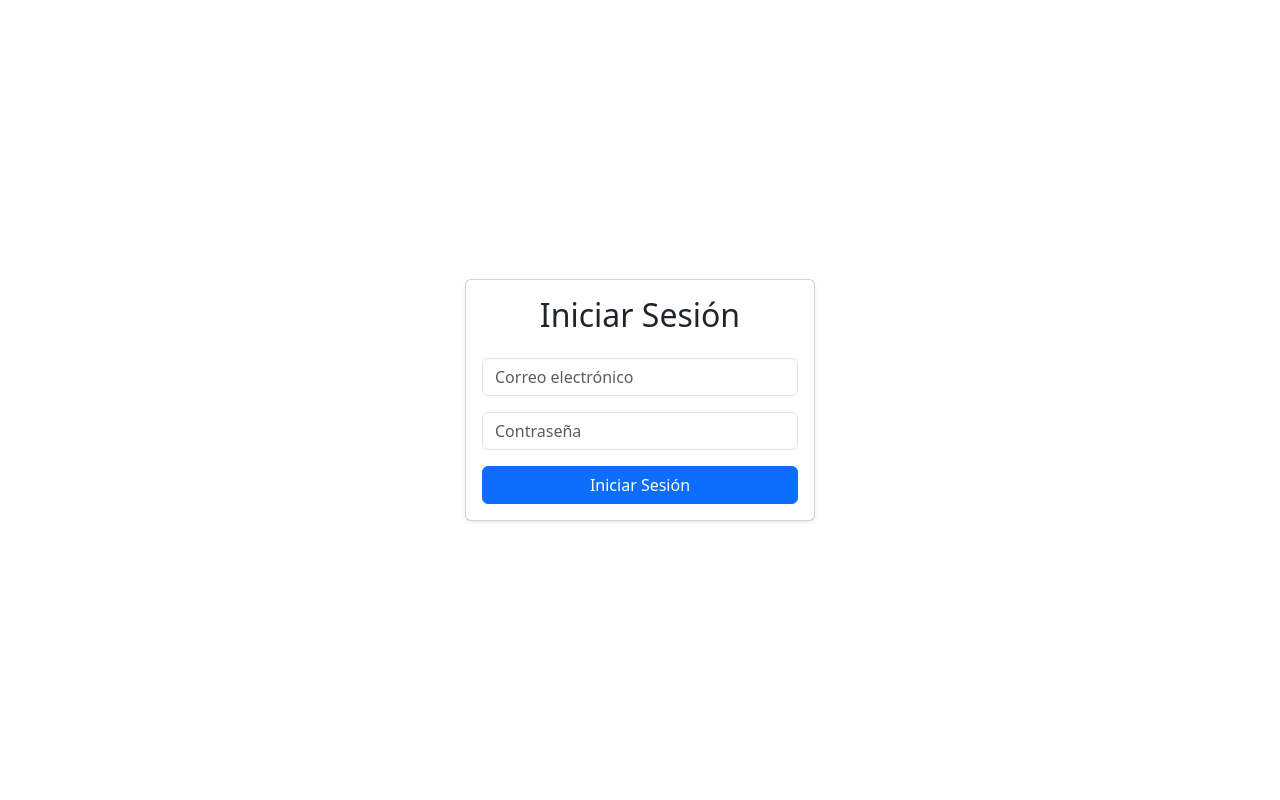
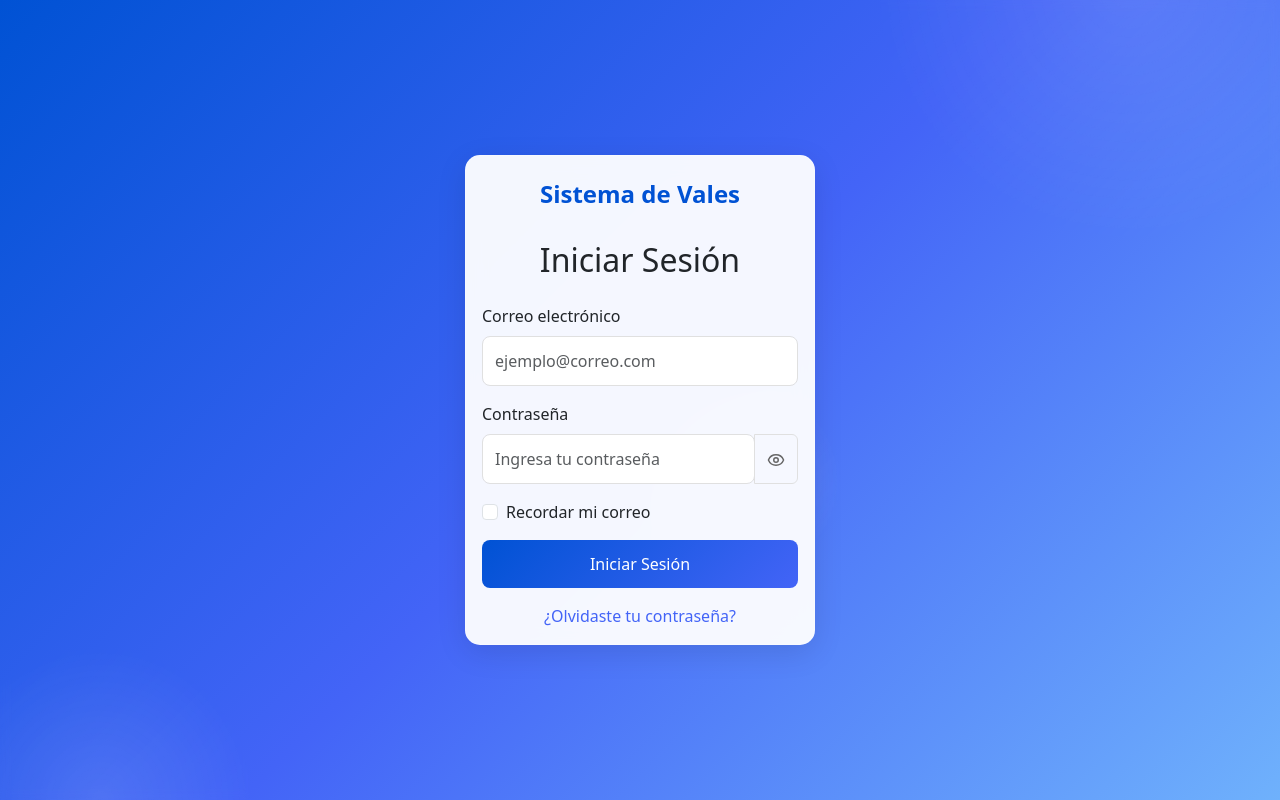
Before and after one commit to crxsx0/dw-sec-vales-de-alimentacion, a React (Vite) app in the folder frontend/: page / in a window 1280 px wide. Built offline with nearby package versions, Linux system fonts and the light colour scheme.

Commit message:
Agregar estilos CSS para el componente de Login, incluyendo efectos de fondo y mejoras en la interfaz de usuario

```diff
--- /dev/null
+++ b/frontend/src/components/Login/login.css
@@ -0,0 +1,158 @@
+.login-container {
+    min-height: 100vh;
+    background: linear-gradient(135deg, #0052D4, #4364F7, #6FB1FC);
+    position: relative;
+    overflow: hidden;
+}
+
+.background-shapes {
+    position: absolute;
+    width: 100%;
+    height: 100%;
+    overflow: hidden;
+}
+
+.shape {
+    position: absolute;
+    background: rgba(255, 255, 255, 0.1);
+    -webkit-backdrop-filter: blur(5px);
+    backdrop-filter: blur(5px);
+    border-radius: 50%;
+}
+
+.shape-1 {
+    width: 500px;
+    height: 500px;
+    top: -250px;
+    right: -100px;
+    background: radial-gradient(circle, rgba(255,255,255,0.1) 0%, rgba(255,255,255,0) 70%);
+    animation: float 8s ease-in-out infinite;
+}
+
+.shape-2 {
+    width: 300px;
+    height: 300px;
+    bottom: -150px;
+    left: -50px;
+    background: radial-gradient(circle, rgba(255,255,255,0.1) 0%, rgba(255,255,255,0) 70%);
+    animation: float 6s ease-in-out infinite;
+}
+
+.shape-3 {
+    width: 200px;
+    height: 200px;
+    top: 50%;
+    left: 50%;
+    background: radial-gradient(circle, rgba(255,255,255,0.1) 0%, rgba(255,255,255,0) 70%);
+    animation: float 10s ease-in-out infinite;
+}
+
+@keyframes float {
+    0% {
+        transform: translateY(0) rotate(0deg);
+    }
+    50% {
+        transform: translateY(-20px) rotate(180deg);
+    }
+    100% {
+        transform: translateY(0) rotate(360deg);
+    }
+}
+
+.login-card {
+    width: 350px;
+    border: none !important;
+    border-radius: 15px !important;
+    box-shadow: 0 8px 30px rgba(0,0,0,0.1) !important;
+    transition: all 0.3s ease !important;
+}
+
+.glass-effect {
+    background: rgba(255, 255, 255, 0.95) !important;
+    -webkit-backdrop-filter: blur(10px) !important;
+    backdrop-filter: blur(10px) !important;
+    border: 1px solid rgba(255, 255, 255, 0.18) !important;
+}
+
+.login-card:hover {
+    transform: translateY(-5px);
+}
+
+.logo-text {
+    color: #0052D4;
+    font-size: 1.5rem;
+    font-weight: bold;
+    margin-bottom: 1rem;
+}
+
+.form-control {
+    border-radius: 8px !important;
+    border: 1px solid #e0e0e0 !important;
+    padding: 12px !important;
+    transition: all 0.3s ease !important;
+}
+
+.form-control:focus {
+    box-shadow: 0 0 0 3px rgba(67, 100, 247, 0.1) !important;
+    border-color: #4364F7 !important;
+}
+
+.btn-primary {
+    background: linear-gradient(135deg, #0052D4, #4364F7) !important;
+    border: none !important;
+    border-radius: 8px !important;
+    padding: 12px !important;
+    font-weight: 500 !important;
+    transition: all 0.3s ease !important;
+}
+
+.btn-primary:hover:not(:disabled) {
+    background: linear-gradient(135deg, #004BC2, #3B58E3) !important;
+    transform: translateY(-1px);
+}
+
+.btn-primary:disabled {
+    background: #ccc !important;
+    cursor: not-allowed;
+}
+
+.form-check-input:checked {
+    background-color: #4364F7 !important;
+    border-color: #4364F7 !important;
+}
+
+.forgot-password {
+    color: #4364F7 !important;
+    transition: all 0.3s ease;
+}
+
+.forgot-password:hover {
+    color: #0052D4 !important;
+    text-decoration: underline !important;
+}
+
+.input-group .btn-outline-secondary {
+    border-color: #e0e0e0 !important;
+    color: #666 !important;
+}
+
+.input-group .btn-outline-secondary:hover {
+    background-color: #f8f9fa !important;
+    color: #333 !important;
+}
+
+.alert {
+    border-radius: 8px !important;
+    animation: fadeIn 0.3s ease;
+}
+
+@keyframes fadeIn {
+    from {
+        opacity: 0;
+        transform: translateY(-10px);
+    }
+    to {
+        opacity: 1;
+        transform: translateY(0);
+    }
+}
--- a/frontend/src/pages/login.jsx
+++ b/frontend/src/pages/login.jsx
@@ -1,58 +1,173 @@
-import React, { useState } from 'react'
-import { useNavigate } from 'react-router-dom'
+import React, { useState, useEffect } from 'react';
+import { useNavigate } from 'react-router-dom';
+import { Eye, EyeOff, AlertCircle } from 'lucide-react';
+import '../components/Login/login.css';
 
 function Login({ onLogin }) {
     const [email, setEmail] = useState('');
     const [password, setPassword] = useState('');
+    const [showPassword, setShowPassword] = useState(false);
+    const [rememberMe, setRememberMe] = useState(false);
+    const [isLoading, setIsLoading] = useState(false);
+    const [error, setError] = useState('');
+    const [emailError, setEmailError] = useState('');
     const navigate = useNavigate();
 
-    const handleLogin = (e) => {
+    useEffect(() => {
+        const savedEmail = localStorage.getItem('rememberedEmail');
+        if (savedEmail) {
+            setEmail(savedEmail);
+            setRememberMe(true);
+        }
+    }, []);
+
+    const validateEmail = (email) => {
+        const re = /^[^\s@]+@[^\s@]+\.[^\s@]+$/;
+        if (!re.test(email)) {
+            setEmailError('Por favor ingresa un email válido');
+            return false;
+        }
+        setEmailError('');
+        return true;
+    };
+
+    const handleLogin = async (e) => {
         e.preventDefault();
+        setError('');
+
+        if (!validateEmail(email)) {
+            return;
+        }
+
+        setIsLoading(true);
+        try {
+            await new Promise(resolve => setTimeout(resolve, 1000));
+
             if (email === 'usuario@ejemplo.com' && password === 'contraseña123') {
-        onLogin(); // Actualiza el estado de autenticación
+                if (rememberMe) {
+                    localStorage.setItem('rememberedEmail', email);
+                } else {
+                    localStorage.removeItem('rememberedEmail');
+                }
+                onLogin();
                 navigate('/dashboard');
             } else {
-        alert('Credenciales incorrectas');
+                setError('Credenciales incorrectas');
+            }
+        } catch (error) {
+            setError('Error al iniciar sesión. Por favor intenta de nuevo.');
+        } finally {
+            setIsLoading(false);
         }
     };
 
     return (
-      <div className="container d-flex justify-content-center align-items-center vh-100">
-        <div className="card shadow-sm" style={{width: '350px'}}>
+        <div className="login-container">
+            <div className="background-shapes">
+                <div className="shape shape-1"></div>
+                <div className="shape shape-2"></div>
+                <div className="shape shape-3"></div>
+            </div>
+
+            <div className="container d-flex justify-content-center align-items-center vh-100 position-relative">
+                <div className="login-card card shadow-lg glass-effect">
+                    <div className="text-center mt-4">
+                        <div className="logo-container">
+                            <h1 className="logo-text">Sistema de Vales</h1>
+                        </div>
+                    </div>
+
                     <div className="card-body">
                         <h2 className="card-title text-center mb-4">Iniciar Sesión</h2>
+
+                        {error && (
+                            <div className="alert alert-danger d-flex align-items-center" role="alert">
+                                <AlertCircle className="me-2" size={18} />
+                                {error}
+                            </div>
+                        )}
+
                         <form onSubmit={handleLogin}>
                             <div className="mb-3">
+                                <label className="form-label">Correo electrónico</label>
                                 <input
                                     type="email"
-                  className="form-control"
-                  placeholder="Correo electrónico"
+                                    className={`form-control ${emailError ? 'is-invalid' : ''}`}
+                                    placeholder="ejemplo@correo.com"
                                     value={email}
-                  onChange={(e) => setEmail(e.target.value)}
+                                    onChange={(e) => {
+                                        setEmail(e.target.value);
+                                        validateEmail(e.target.value);
+                                    }}
                                     required
                                 />
+                                {emailError && (
+                                    <div className="invalid-feedback">
+                                        {emailError}
                                     </div>
+                                )}
+                            </div>
+
                             <div className="mb-3">
+                                <label className="form-label">Contraseña</label>
+                                <div className="input-group">
                                     <input
-                  type="password"
+                                        type={showPassword ? "text" : "password"}
                                         className="form-control"
-                  placeholder="Contraseña"
+                                        placeholder="Ingresa tu contraseña"
                                         value={password}
                                         onChange={(e) => setPassword(e.target.value)}
                                         required
                                     />
+                                    <button
+                                        className="btn btn-outline-secondary"
+                                        type="button"
+                                        onClick={() => setShowPassword(!showPassword)}
+                                    >
+                                        {showPassword ? <EyeOff size={18} /> : <Eye size={18} />}
+                                    </button>
                                 </div>
+                            </div>
+
+                            <div className="mb-3 form-check">
+                                <input
+                                    type="checkbox"
+                                    className="form-check-input"
+                                    id="rememberMe"
+                                    checked={rememberMe}
+                                    onChange={(e) => setRememberMe(e.target.checked)}
+                                />
+                                <label className="form-check-label" htmlFor="rememberMe">
+                                    Recordar mi correo
+                                </label>
+                            </div>
+
                             <button
                                 type="submit"
                                 className="btn btn-primary w-100"
+                                disabled={isLoading}
                             >
-                Iniciar Sesión
+                                {isLoading ? (
+                                    <>
+                                        <span className="spinner-border spinner-border-sm me-2" role="status" aria-hidden="true"></span>
+                                        Iniciando sesión...
+                                    </>
+                                ) : (
+                                    'Iniciar Sesión'
+                                )}
                             </button>
                         </form>
+
+                        <div className="mt-3 text-center">
+                            <a href="#" className="text-decoration-none forgot-password">
+                                ¿Olvidaste tu contraseña?
+                            </a>
+                        </div>
+                    </div>
                 </div>
             </div>
         </div>
     );
 }
 
-export default Login
+export default Login;
```
Lines whose indentation alone changed are shown as unchanged.
